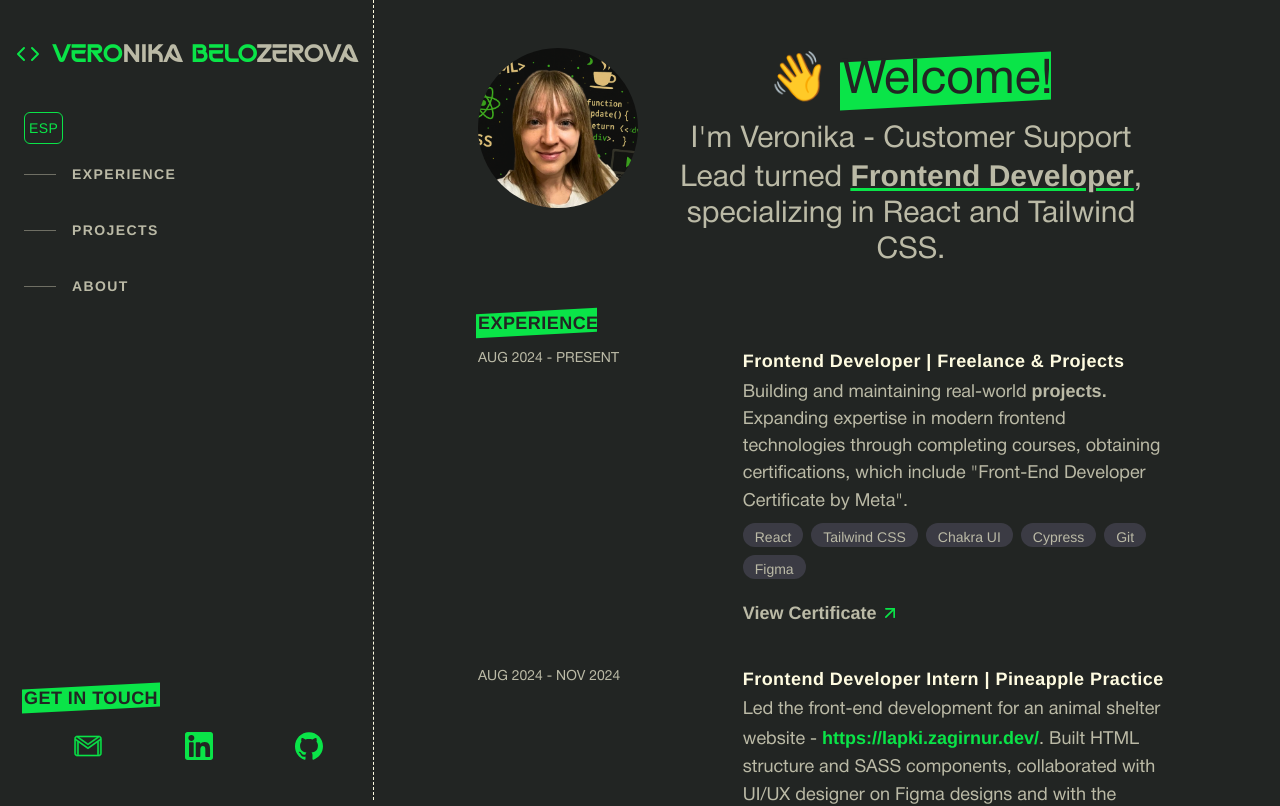
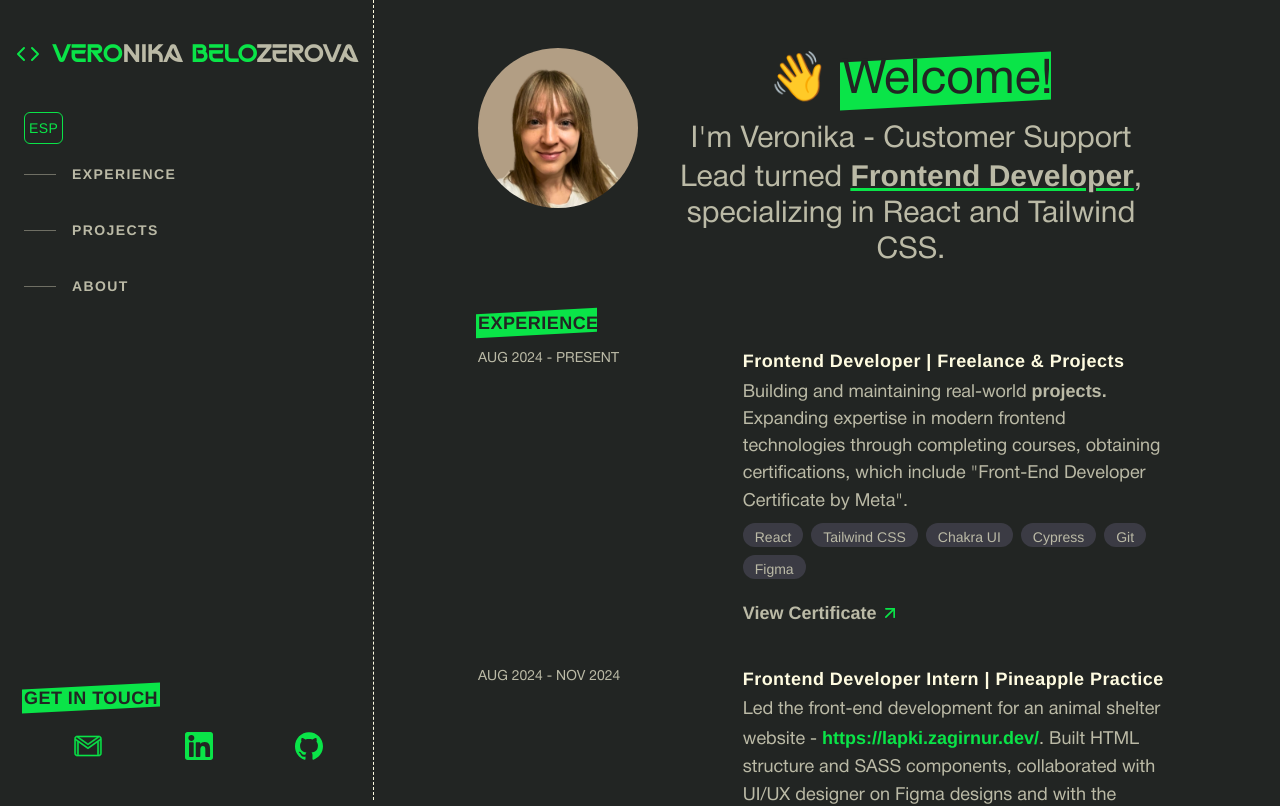
Before and after one commit to verobelo/my-portfolio, a React (Vite) app: page / in a window 1280 px wide. Shown: the top 806 px of the page. Built offline with nearby package versions, Linux system fonts and the light colour scheme.

Commit message:
Change img

```diff
--- a/src/components/HeroSection.jsx
+++ b/src/components/HeroSection.jsx
@@ -8,7 +8,7 @@ export default function HeroSection({ language }) {
       aria-label='Hero'
       className='flex flex-col items-center md:items-start 2xl:items-center justify-center sm:flex-row gap-4 lg:justify-evenly pt-4 lg:pt-0 sm:mt-2 lg:mt-0'>
       <div className='rounded-full overflow-hidden w-40 h-40 2xl:w-50 2xl:h-50 shrink-0 md:self-start'>
-        <img src='test.png' alt='profile image' loading='lazy' />
+        <img src='test-image (copy).png' alt='profile image' loading='lazy' />
       </div>
       <div className='flex flex-col items-center gap-2 flex-1 min-w-0'>
         <h1 className='text-3xl xsm:text-4xl xl:text-5xl text-center leading-snug'>
```
